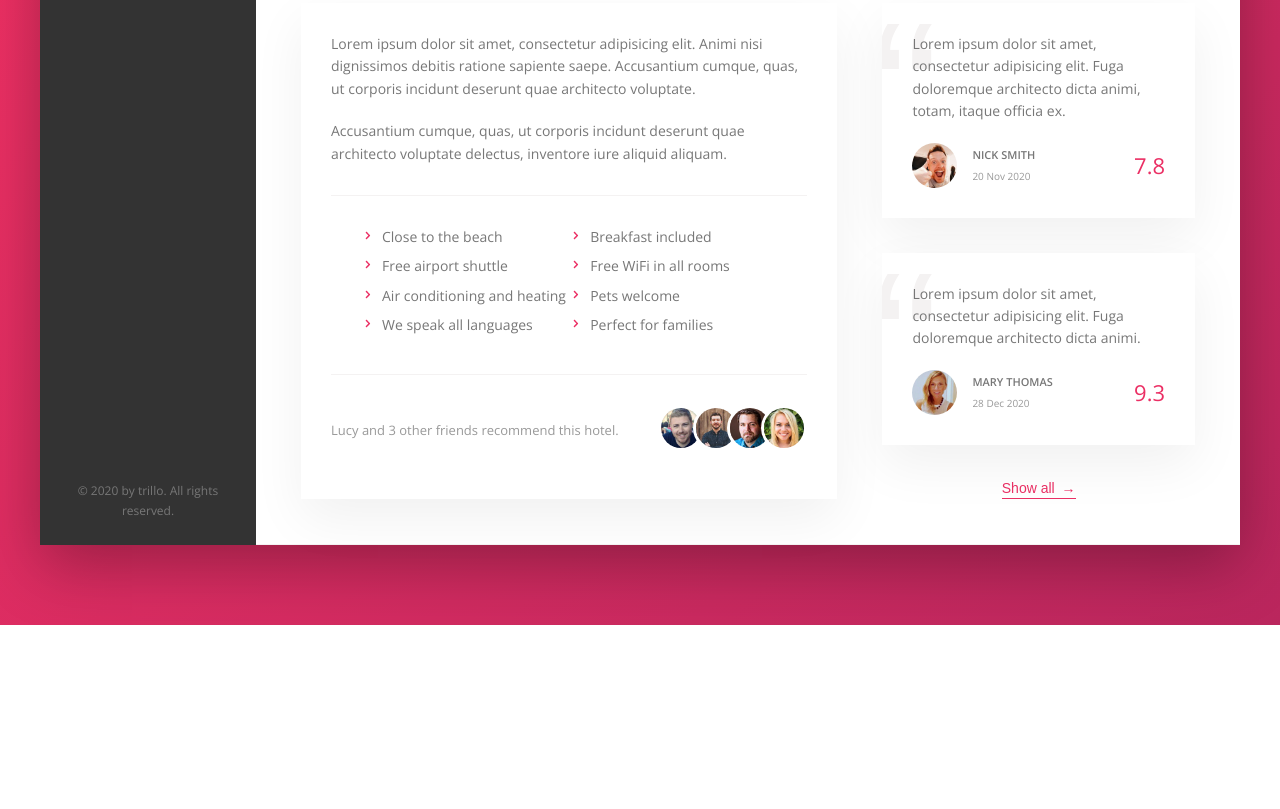
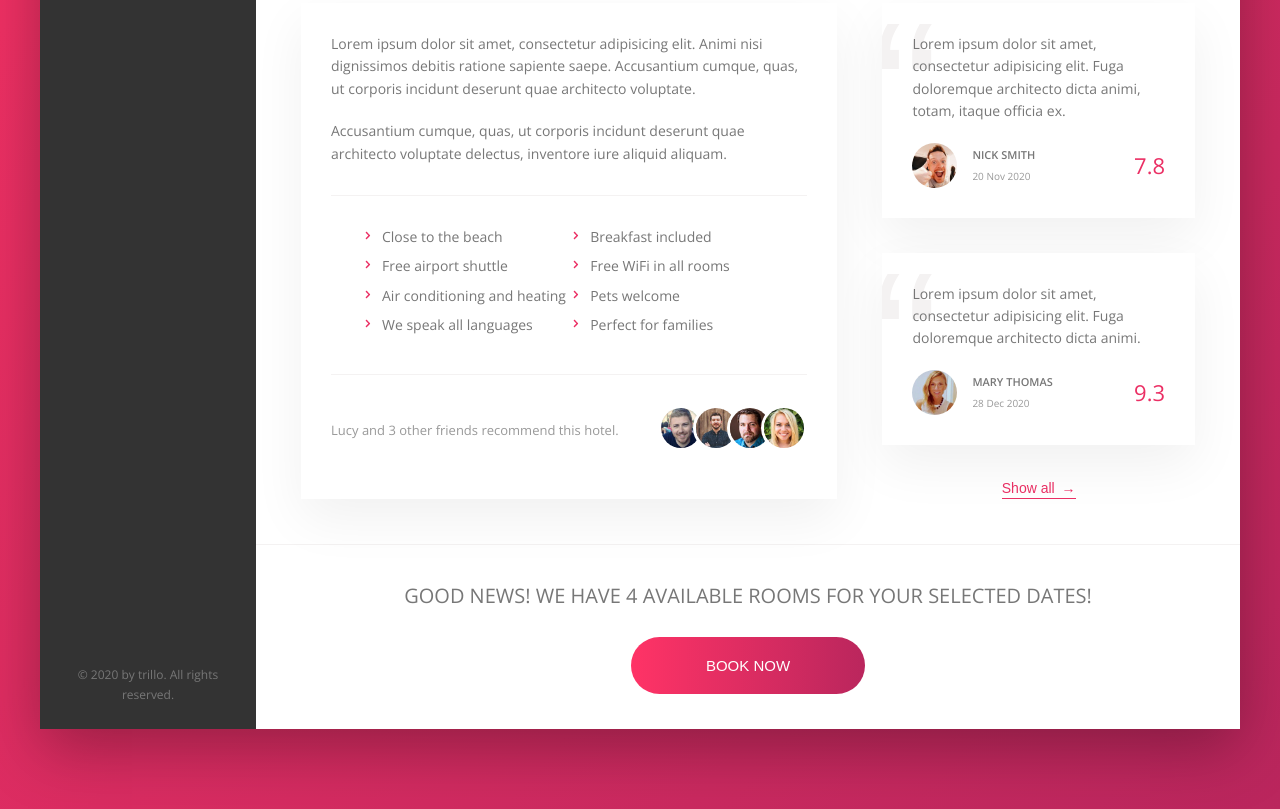
Before and after one commit to SamKeathley/CSS-Practice-Projects, a website: page Trillo/index.html in a window 1280 px wide. Shown: the part 644-1453 px from the top of the page. Before the commit the page ends 1269 px from the top, so only its background shows below. Drawn offline with nearby package versions, Linux system fonts and the light colour scheme.

Commit message:
create booking section with animated button

```diff
--- a/Trillo/index.html
+++ b/Trillo/index.html
@@ -245,6 +245,16 @@
               <button class="btn-inline">Show all <span>&rarr;</span></button>
             </div>
           </div>
+
+          <div class="cta">
+            <h2 class="cta__book-now">
+              Good news! We have 4 available rooms for your selected dates!
+            </h2>
+            <button class="btn">
+              <span class="btn__visible">Book now</span>
+              <span class="btn__hidden">Only 4 rooms left</span>
+            </button>
+          </div>
         </main>
       </div>
     </div>
--- a/Trillo/sass/_components.scss
+++ b/Trillo/sass/_components.scss
@@ -419,3 +419,73 @@
     z-index: 1;
   }
 }
+
+// ------------ CALL TO ACTION -----------------------------------------------
+.cta {
+  padding: 3.5rem;
+  text-align: center;
+
+  &__book-now {
+    font-size: 2rem;
+    font-weight: 300;
+    text-transform: uppercase;
+    margin-bottom: 2.5rem;
+  }
+}
+
+// ------------ CTA BUTTON -----------------------------------------------
+.btn {
+  font-size: 1.5rem;
+  font-weight: 300;
+  text-transform: uppercase;
+  border-radius: 100px;
+  border: none;
+  background-image: linear-gradient(
+    to right,
+    var(--color-primary-light),
+    var(--color-primary-dark)
+  );
+  color: #ffffff;
+  position: relative;
+  overflow: hidden;
+  cursor: pointer;
+
+  & > * {
+    display: inline-block;
+    height: 100%;
+    width: 100%;
+    transition: all 0.2s;
+  }
+
+  &__visible {
+    padding: 2rem 7.5rem;
+  }
+
+  &__hidden {
+    position: absolute;
+    padding: 2rem 0;
+    top: -100%;
+    left: 0;
+  }
+
+  &:hover {
+    background-image: linear-gradient(
+      to left,
+      var(--color-primary-light),
+      var(--color-primary-dark)
+    );
+    animation: pulsate 1s infinite;
+  }
+
+  &:hover &__visible {
+    transform: translateY(100%);
+  }
+
+  &:hover &__hidden {
+    top: 0;
+  }
+
+  &:focus {
+    outline: none;
+  }
+}
```
Also changed, not shown: Trillo/css/style.css.
